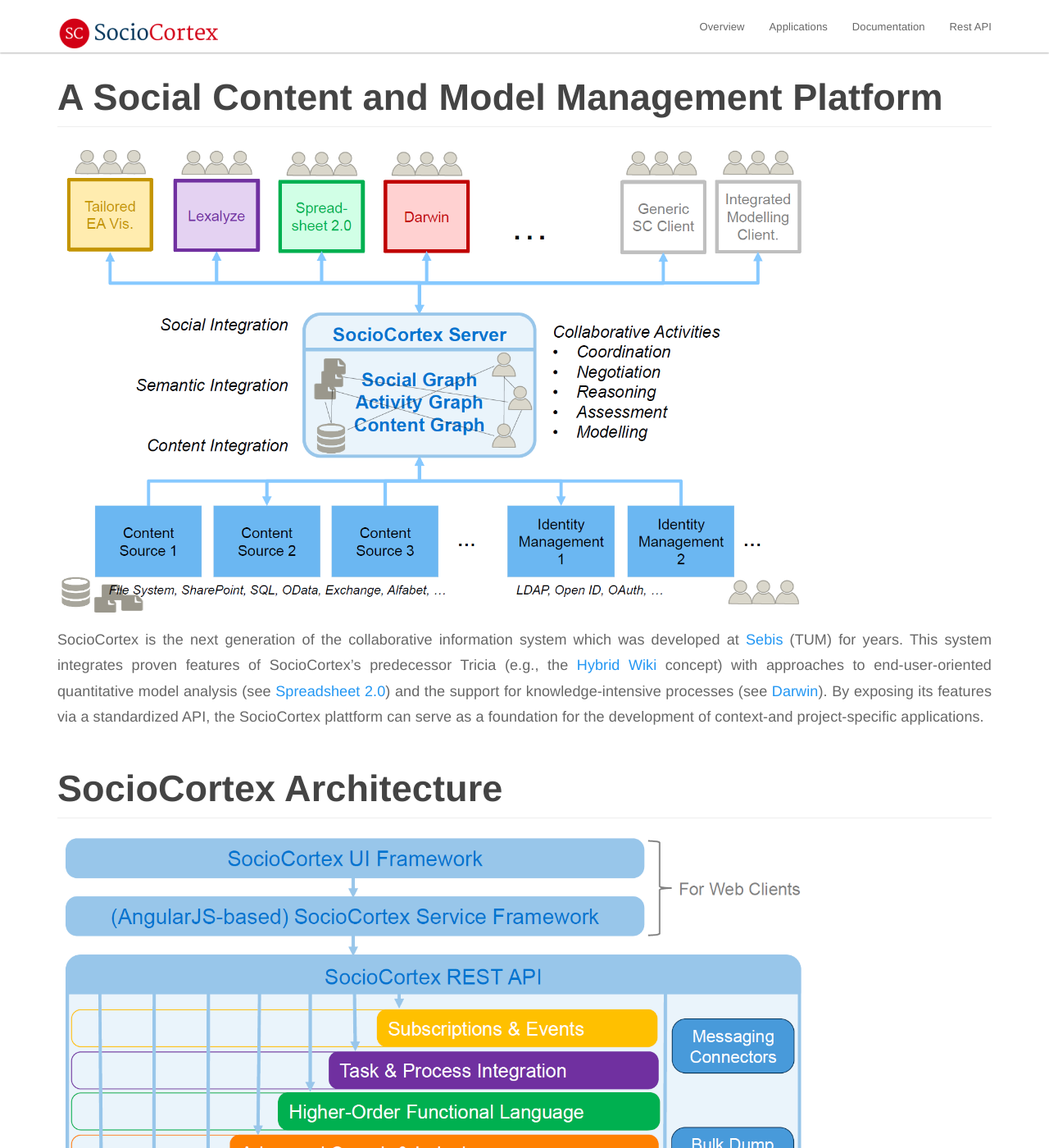
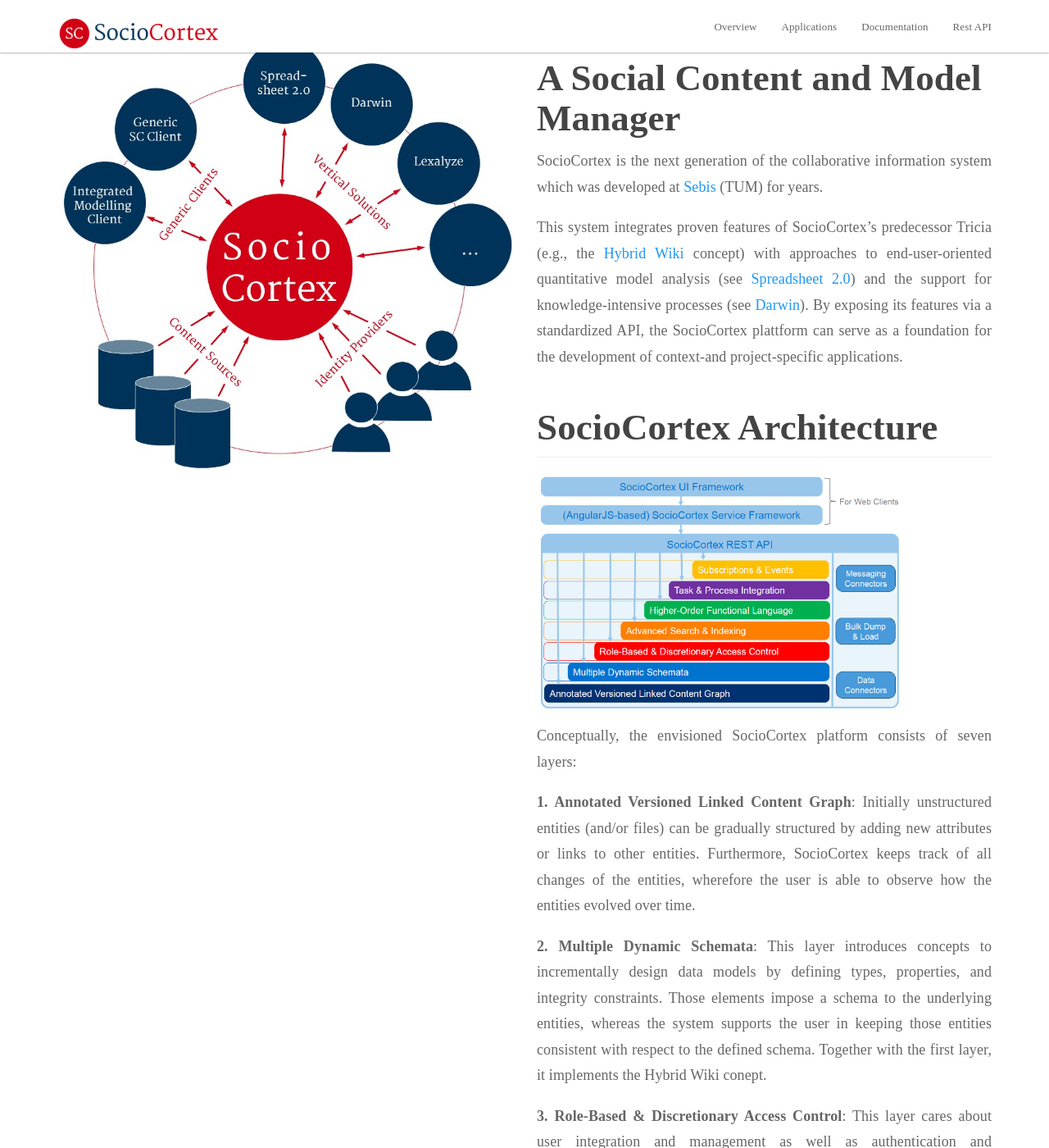
Before and after one commit to manoj5864/sociocortex, a Jekyll site: the page built from index.html, in a window 1280 px wide and 1400 px high. Shown: the whole window at 82% size. Built offline with Jekyll 4.4.1, drawn with Linux system fonts in a browser that asks for light colours; some of the changed text lies outside the part shown.

Commit message:
restructering overview

```diff
--- a/_includes/overview.html
+++ b/_includes/overview.html
@@ -1,11 +1,19 @@
 <section>
     <div class="container">
+        {% for post in site.categories.overview %}
         <div class="row">
-            <div class="col-lg-12">
-                {% for post in site.categories.overview %}
-                <div>{{ post.content }}</div>
-                {% endfor %}
+            <div class="col-lg-6">
+                <img src="{{ post.pic }}" width="100%" />
             </div>
+            <div class="col-lg-6 text-left">
+                <h2 class="section-subheading">
+                    {{post.title}}
+                </h2>
+                {{ post.content }}
+
+            </div>
+            <
         </div>
+        {% endfor %}
     </div>
 </section>
```
Also changed, not shown: _includes/css/main.css (+5 -3 lines), _posts/overview/2015-10-04-overview.md (deleted, +0 -50 lines), _posts/overview/2015-10-26-layers.md (added, +34 -0 lines), _posts/overview/2015-10-26-overview.md (added, +48 -0 lines).
